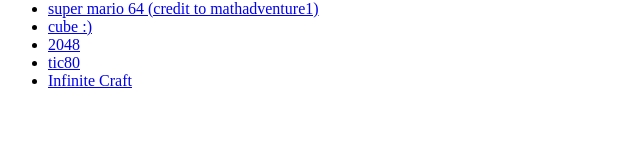
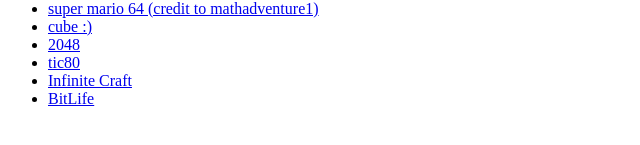
Before and after one commit to YourLocalTechGuy/YourLocalTechGuy.github.io, a plain HTML site: page gamez/index.html in a window 1280 px wide. Shown: the part 127-272 px from the top of the page, 0-640 px from the left. Drawn offline with Linux system fonts and the light colour scheme.

Commit message:
Update index.html

```diff
--- a/gamez/index.html
+++ b/gamez/index.html
@@ -37,7 +37,7 @@
  <li><a href="2048/game2048.html">2048</a></li>
  <li><a href="tic80/">tic80</a></li>
  <li><a href="ic.html">Infinite Craft</a></li>
-
+ <li><a href="bl.html">BitLife</a></li>
 
 </ul>
 <body>
```
